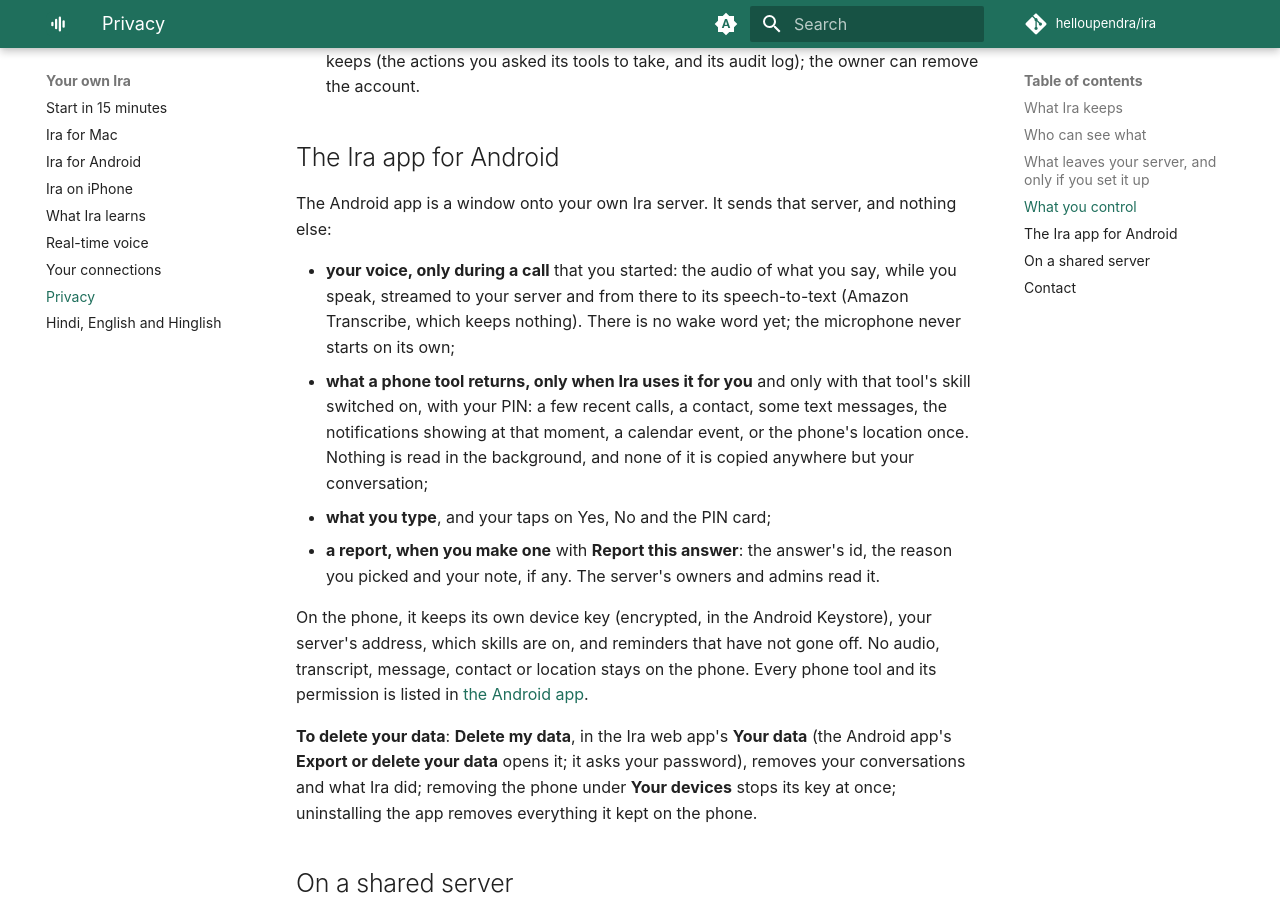
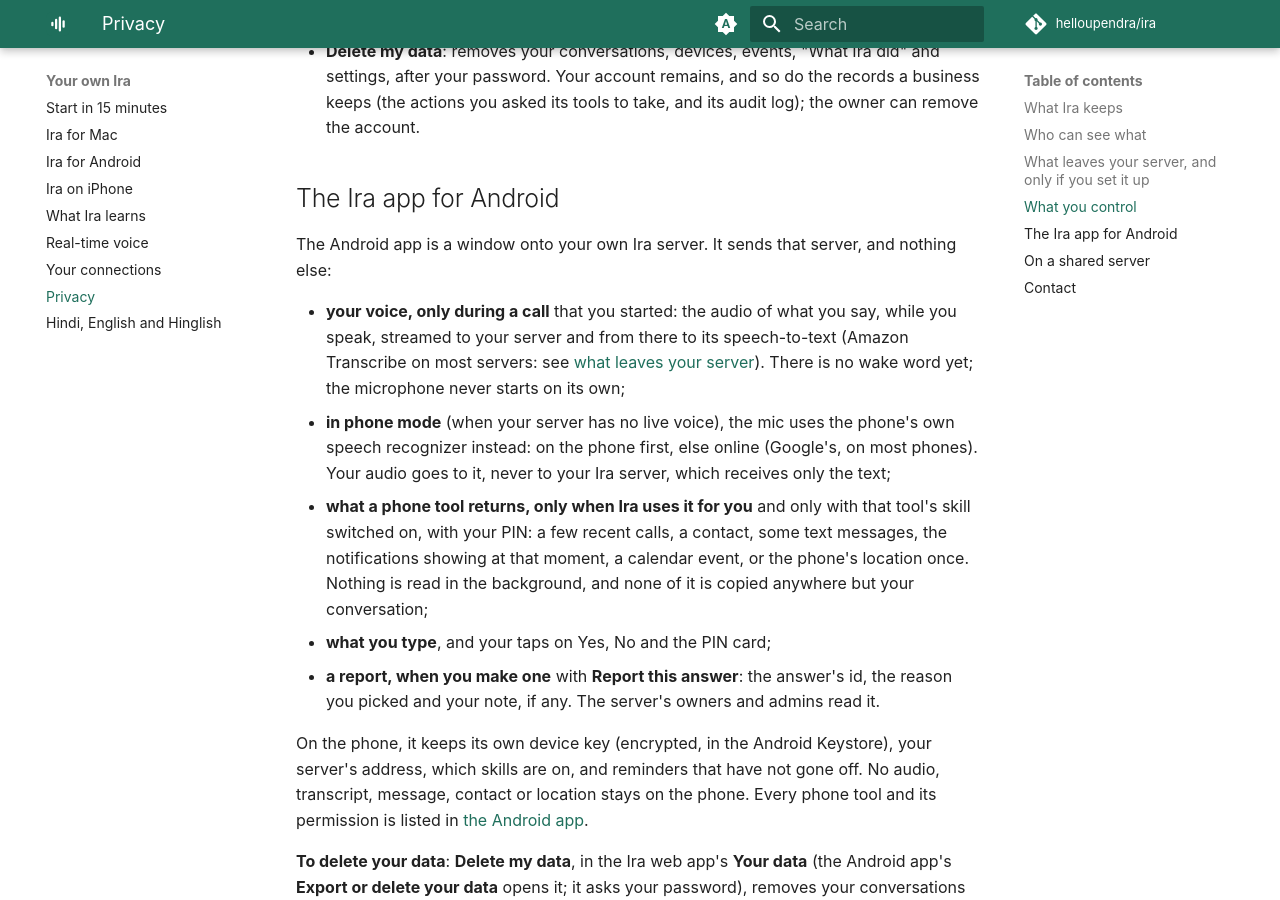
Before and after one commit to helloupendra/ira, an MkDocs documentation site: the page built from docs/privacy.md, in a window 1280 px wide and 900 px high, scrolled down 3348 px. Built offline with MkDocs 1.6.1 and Material for MkDocs 9.7.7, drawn with Linux system fonts in a browser that asks for light colours; comment, search, counter and statistics services are not loaded; some of the changed text lies outside the part shown.

Commit message:
Say where the phone's own speech mode sends audio, and correct Transcribe
In phone mode the Android app's recognizer hears the audio, on the
phone or online, and the Ira server gets only text. The privacy page no
longer says Amazon Transcribe keeps nothing: Transcribe and Polly may
keep content to improve their services unless the AWS account opts out,
and the page links the opt-out policy.

```diff
--- a/docs/privacy.md
+++ b/docs/privacy.md
@@ -57,7 +57,7 @@
 | Service | What it receives | Their terms |
 | --- | --- | --- |
 | A language model (OpenAI, Anthropic, Amazon Bedrock, or one you run yourself) | each conversation turn, with tool results | [OpenAI: business data](https://openai.com/business-data/) (API data is not used for training by default); [Anthropic: commercial terms](https://www.anthropic.com/legal/commercial-terms) (no training on customer content); [Amazon Bedrock: data protection](https://docs.aws.amazon.com/bedrock/latest/userguide/data-protection.html) (prompts are not stored, used for training or shared with model providers) |
-| Speech-to-text and text-to-speech (Bedrock, Polly, OpenAI) | your voice clips, and the text Ira speaks | as above, and the [AWS data privacy FAQ](https://aws.amazon.com/compliance/data-privacy-faq/) |
+| Speech-to-text and text-to-speech (Amazon Transcribe, Polly, Bedrock, OpenAI) | your voice clips, and the text Ira speaks | as above, and the [AWS data privacy FAQ](https://aws.amazon.com/compliance/data-privacy-faq/). Amazon Transcribe and Polly may keep and use what they process to improve their services unless the server's AWS account opts out with an [AI services opt-out policy](https://docs.aws.amazon.com/accounts/latest/reference/opt-out-ai-data-use.html) |
 | Your browser's speech recognition (the Ira app's mic when the server has no speech-to-text, or always if the owner set `voice.browser_stt: prefer`) | your voice, sent by the browser itself to its maker; Ira's server receives only the text | Chrome sends the audio to Google ([Chrome's guide to the Web Speech API](https://developer.chrome.com/blog/voice-driven-web-apps-introduction-to-the-web-speech-api)); Safari to Apple ([Siri and Dictation privacy](https://www.apple.com/legal/privacy/data/en/ask-siri-dictation/)). The owner can switch it off: `voice.browser_stt: off` |
 | A service you connected (GitHub, any MCP server) | what Ira asks of it for you (a repository's name, an issue's title) and your token | that service's own terms |
 | Brave Search (web search, if you switched it on) | your search words only | [Brave Search API privacy notice](https://api-dashboard.search.brave.com/privacy-policy) (queries kept up to 90 days for billing, not linked to a person) |
@@ -94,8 +94,13 @@
 
 - **your voice, only during a call** that you started: the audio of what you
   say, while you speak, streamed to your server and from there to its
-  speech-to-text (Amazon Transcribe, which keeps nothing). There is no wake
-  word yet; the microphone never starts on its own;
+  speech-to-text (Amazon Transcribe on most servers: see
+  [what leaves your server](#what-leaves-your-server-and-only-if-you-set-it-up)).
+  There is no wake word yet; the microphone never starts on its own;
+- **in phone mode** (when your server has no live voice), the mic uses the
+  phone's own speech recognizer instead: on the phone first, else online
+  (Google's, on most phones). Your audio goes to it, never to your Ira
+  server, which receives only the text;
 - **what a phone tool returns, only when Ira uses it for you** and only
   with that tool's skill switched on, with your PIN: a few recent calls, a
   contact, some text messages, the notifications showing at that moment, a
```
